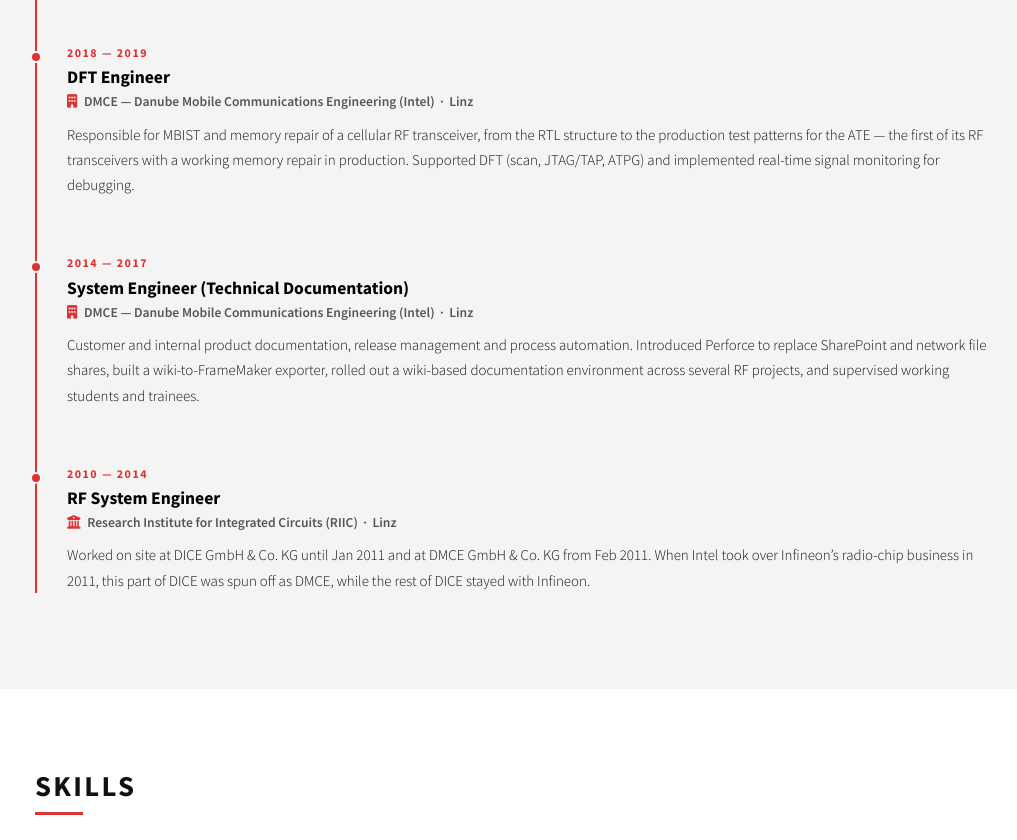
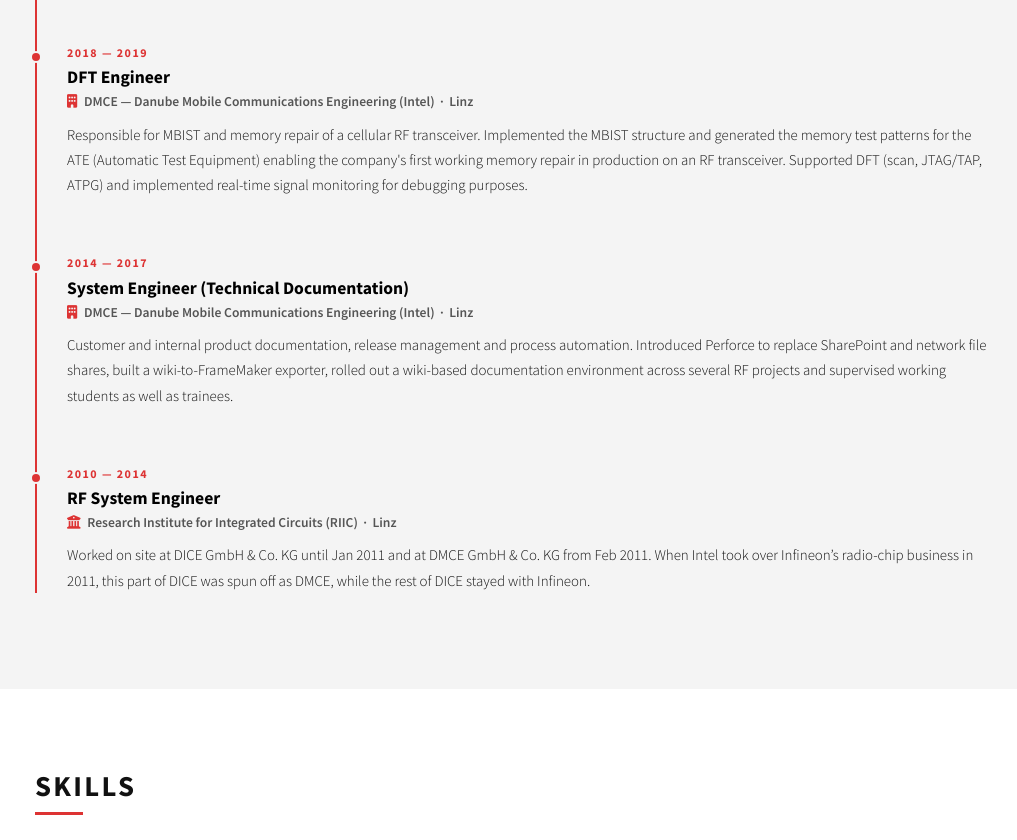
Before and after one commit to iAlmirPro/iAlmirPro.github.io, a plain HTML site: page index.html in a window 1280 px wide. Shown: the part 2340-3180 px from the top of the page, without its empty margins (129-1146 px from the left). Drawn offline with nearby package versions, Linux system fonts and the light colour scheme.

Commit message:
Homepage: update DFT and documentation descriptions
Co-Authored-By: Claude Sonnet 5.5 <noreply@anthropic.com>

```diff
--- a/index.html
+++ b/index.html
@@ -166,7 +166,7 @@
           <div class="timeline-body">
             <h3>DFT Engineer</h3>
             <p class="timeline-org"><i class="fas fa-building"></i> DMCE — Danube Mobile Communications Engineering (Intel) &nbsp;&middot;&nbsp; Linz</p>
-            <p>Responsible for MBIST and memory repair of a cellular RF transceiver, from the RTL structure to the production test patterns for the ATE — the first of its RF transceivers with a working memory repair in production. Supported DFT (scan, JTAG/TAP, ATPG) and implemented real-time signal monitoring for debugging.</p>
+            <p>Responsible for MBIST and memory repair of a cellular RF transceiver. Implemented the MBIST structure and generated the memory test patterns for the ATE (Automatic Test Equipment) enabling the company's first working memory repair in production on an RF transceiver. Supported DFT (scan, JTAG/TAP, ATPG) and implemented real-time signal monitoring for debugging purposes.</p>
           </div>
         </div>
 
@@ -175,7 +175,7 @@
           <div class="timeline-body">
             <h3>System Engineer (Technical Documentation)</h3>
             <p class="timeline-org"><i class="fas fa-building"></i> DMCE — Danube Mobile Communications Engineering (Intel) &nbsp;&middot;&nbsp; Linz</p>
-            <p>Customer and internal product documentation, release management and process automation. Introduced Perforce to replace SharePoint and network file shares, built a wiki-to-FrameMaker exporter, rolled out a wiki-based documentation environment across several RF projects, and supervised working students and trainees.</p>
+            <p>Customer and internal product documentation, release management and process automation. Introduced Perforce to replace SharePoint and network file shares, built a wiki-to-FrameMaker exporter, rolled out a wiki-based documentation environment across several RF projects and supervised working students as well as trainees.</p>
           </div>
         </div>
 
```
